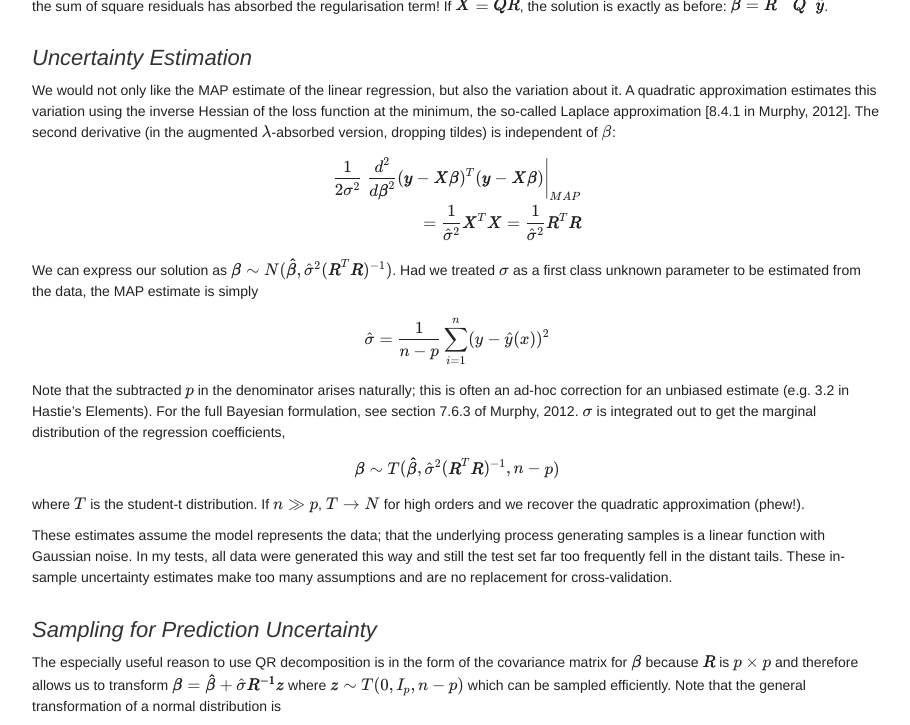
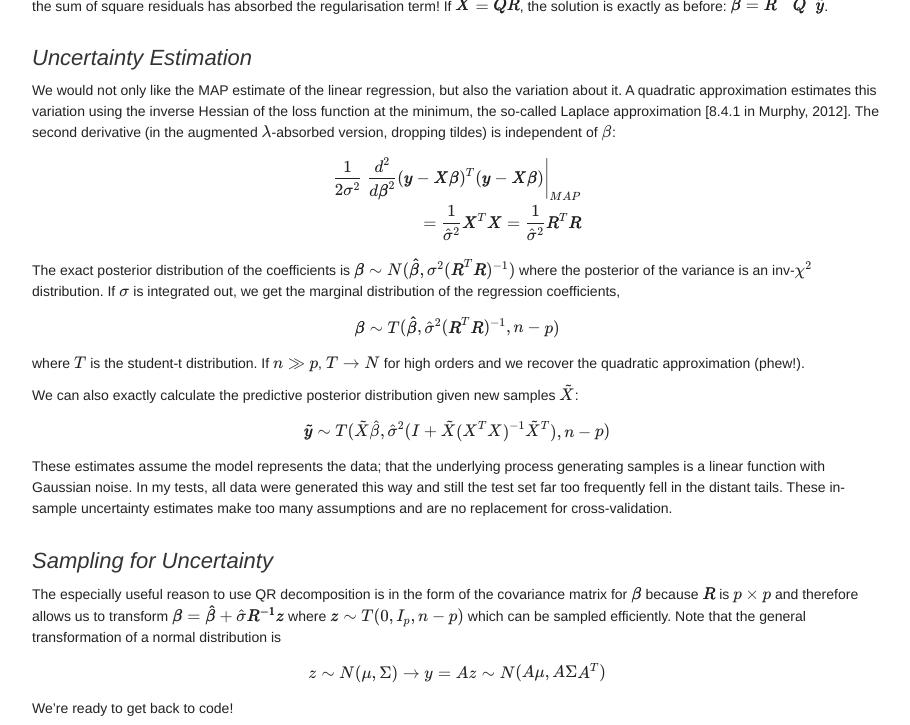
Before and after one commit to lrthomps/lrthomps.github.io, a Jekyll site: the page built from _posts/2020-09-01-linear-regression-wt-uncertainty.md, in a window 1280 px wide and 900 px high, scrolled down 2104 px, cut to the strip 0-725 px from the top of the window. Shown: the whole strip, without its empty margins (183-1093 px from the left). Built offline with Jekyll 4.4.1, drawn with Linux system fonts in a browser that asks for light colours; nearby versions of some CDN libraries.

Commit message:
updating mathjax

```diff
--- a/_includes/mathjax_support.html
+++ b/_includes/mathjax_support.html
@@ -5,11 +5,12 @@
         src="https://cdn.mathjax.org/mathjax/latest/MathJax.js?config=TeX-MML-AM_CHTML">
 </script> -->
 
-<link rel="stylesheet" href="https://cdn.jsdelivr.net/npm/katex@0.12.0/dist/katex.min.css" integrity="sha384-AfEj0r4/OFrOo5t7NnNe46zW/tFgW6x/bCJG8FqQCEo3+Aro6EYUG4+cU+KJWu/X" crossorigin="anonymous">
+
+<link rel="stylesheet" href="https://cdn.jsdelivr.net/npm/katex@0.13.18/dist/katex.min.css" integrity="sha384-zTROYFVGOfTw7JV7KUu8udsvW2fx4lWOsCEDqhBreBwlHI4ioVRtmIvEThzJHGET" crossorigin="anonymous">
 
 <!-- The loading of KaTeX is deferred to speed up page rendering -->
-<script defer src="https://cdn.jsdelivr.net/npm/katex@0.12.0/dist/katex.min.js" integrity="sha384-g7c+Jr9ZivxKLnZTDUhnkOnsh30B4H0rpLUpJ4jAIKs4fnJI+sEnkvrMWph2EDg4" crossorigin="anonymous"></script>
+<script defer src="https://cdn.jsdelivr.net/npm/katex@0.13.18/dist/katex.min.js" integrity="sha384-GxNFqL3r9uRJQhR+47eDxuPoNE7yLftQM8LcxzgS4HT73tp970WS/wV5p8UzCOmb" crossorigin="anonymous"></script>
 
 <!-- To automatically render math in text elements, include the auto-render extension: -->
-<script defer src="https://cdn.jsdelivr.net/npm/katex@0.12.0/dist/contrib/auto-render.min.js" integrity="sha384-mll67QQFJfxn0IYznZYonOWZ644AWYC+Pt2cHqMaRhXVrursRwvLnLaebdGIlYNa" crossorigin="anonymous"
-    onload='renderMathInElement(document.body,{delimiters: [{left: "$$", right: "$$", display: true},{left: "\\[", right: "\\]", display: true}, {left: "$", right: "$", display: false}, {left: "\\(", right: "\\)", display: false}]});'></script>
+<script defer src="https://cdn.jsdelivr.net/npm/katex@0.13.18/dist/contrib/auto-render.min.js" integrity="sha384-vZTG03m+2yp6N6BNi5iM4rW4oIwk5DfcNdFfxkk9ZWpDriOkXX8voJBFrAO7MpVl" crossorigin="anonymous"
+    onload='renderMathInElement(document.body,{delimiters: [{left: "$$", right: "$$", display: true},{left: "\\[", right: "\\]", display: true}, {left: "$", right: "$", display: false}, {left: "\\(", right: "\\)", display: false}]});''></script>
--- a/_posts/2020-09-01-linear-regression-wt-uncertainty.md
+++ b/_posts/2020-09-01-linear-regression-wt-uncertainty.md
@@ -93,19 +93,19 @@ $$</p>
 \end{aligned}
 $$</p>
 
-<p>We can express our solution as $\pmb{\beta} \sim N( \pmb{\hat \beta}, \hat\sigma^2 (\pmb{R}^T \pmb{R})^{-1})$. Had we treated $\sigma$ as a first class unknown parameter to be estimated from the data, the MAP estimate is simply</p>
-<p>$$
-\hat \sigma = {1 \over n-p} \sum_{i=1}^n  (y - \hat y(x))^2
-$$</p>
-<p>Note that the subtracted $p$ in the denominator arises naturally; this is often an ad-hoc correction for an unbiased estimate (e.g. 3.2 in Hastie’s Elements). For the full Bayesian formulation, see section 7.6.3 of Murphy, 2012. $\sigma$ is integrated out to get the marginal distribution of the regression coefficients,</p>
+<p>The exact posterior distribution of the coefficients is $\pmb{\beta} \sim N( \pmb{\hat \beta}, \sigma^2 (\pmb{R}^T \pmb{R})^{-1})$ where the posterior of the variance is an inv-$\chi^2$ distribution. If $\sigma$ is integrated out, we get the marginal distribution of the regression coefficients,</p>
 <p>$$
 \pmb{\beta} \sim T( \pmb{\hat \beta}, \hat\sigma^2(\pmb{R}^T \pmb{R})^{-1}, n-p)
 $$</p>
 <p>where $T$ is the student-t distribution. If $n \gg p$, $T \to N$ for high orders and we recover the quadratic approximation (phew!).</p>
 
+We can also exactly calculate the predictive posterior distribution given new samples $\tilde X$:
+<p>$$
+\pmb{\tilde y} \sim T( \tilde X \hat \beta, \hat \sigma^2 (I + \tilde X (X^TX)^{-1} \tilde X^T), n - p)
+$$</p>
 <p>These estimates assume the model represents the data; that the underlying process generating samples is a linear function with Gaussian noise. In my tests, all data were generated this way and still the test set far too frequently fell in the distant tails. These in-sample uncertainty estimates make too many assumptions and are no replacement for cross-validation.</p>
 
-<h2 id="sampling-for-prediction-uncertainty">Sampling for Prediction Uncertainty</h2>
+<h2 id="sampling-for-prediction-uncertainty">Sampling for Uncertainty</h2>
 
 <p>The especially useful reason to use QR decomposition is in the form of the covariance matrix for $\pmb{\beta}$ because $\pmb{R}$ is  $p\times p$ and therefore allows us to transform $\pmb{\beta} = \pmb{\hat\beta} + \hat\sigma\pmb{R^{-1} z}$ where  $\pmb{z} \sim T(0, I_p, n-p)$ which can be sampled efficiently. Note that the general transformation of a normal distribution is</p>
 <p>$$
```
Also changed, not shown: _posts/2020-09-13-data-where.md (+5 -0 lines).
